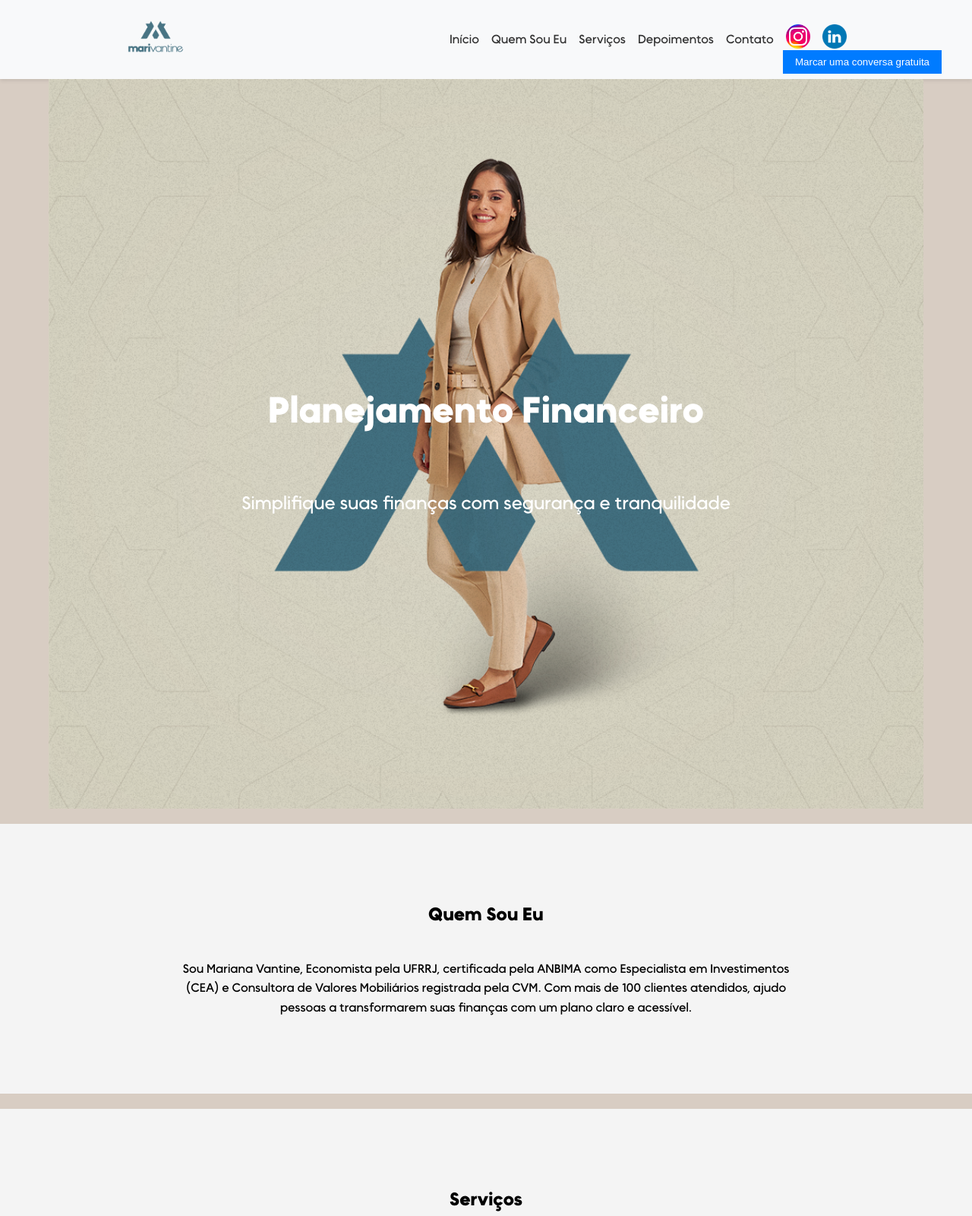
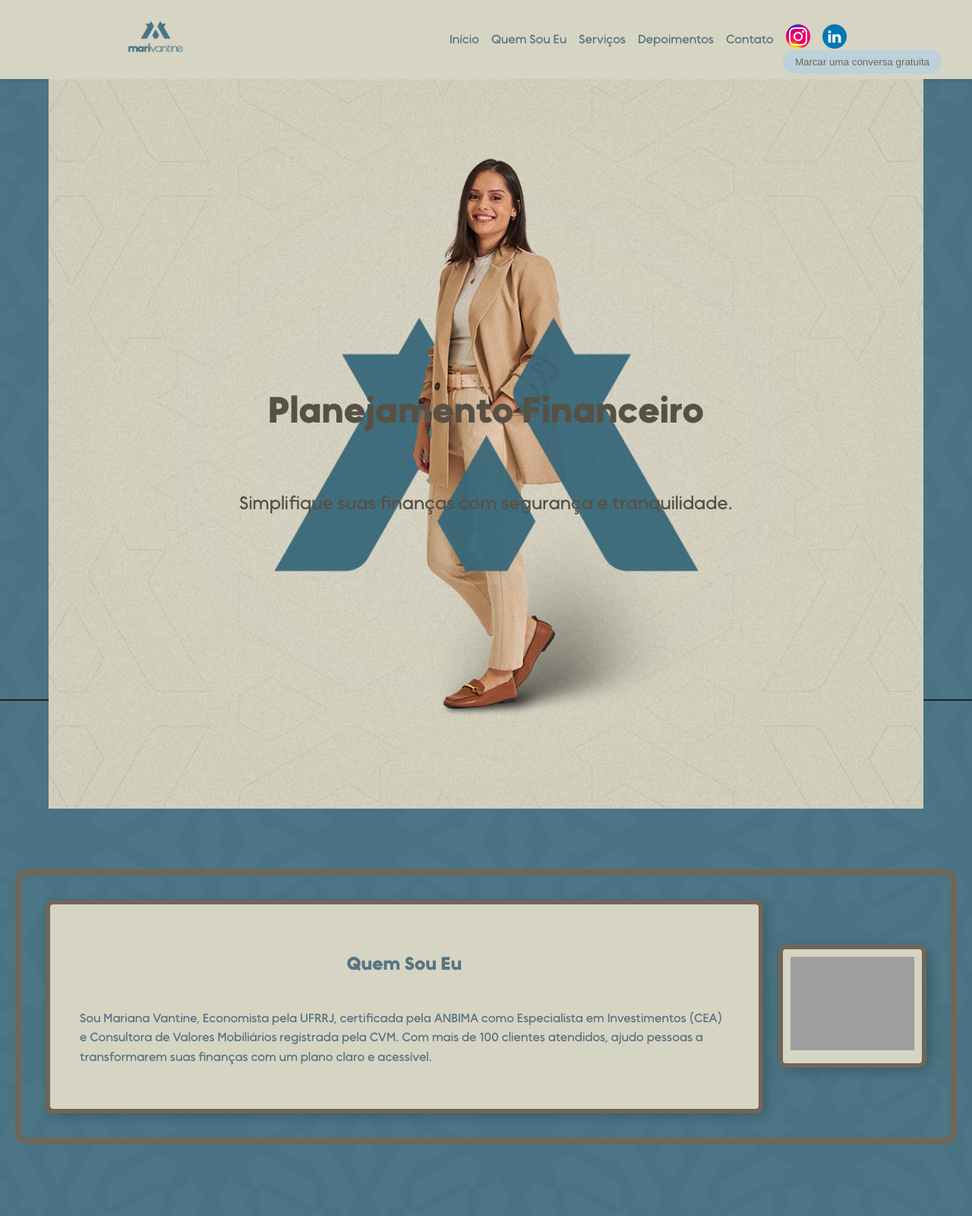
Before and after one commit to phsrdev/MariVantine, a plain HTML site: page index.html in a window 1280 px wide. Shown: the top 1600 px of the page at 76% size. Drawn offline with Linux system fonts and the light colour scheme; grey boxes are pictures that could not be loaded; a script that the page names is missing.

Commit message:
Adicionando cores de marca visual
Favicon, e quem sou eu atualizados.

```diff
--- a/index.html
+++ b/index.html
@@ -6,9 +6,9 @@
     <meta http-equiv="X-UA-Compatible" content="ie=edge">
     <title>Mariana Vantine - Planejamento Financeiro</title>
     <link rel="stylesheet" href="styles.css">
+    <link rel="icon" href="favicon.png" type="image/png">
 </head>
 <body>
-
     <!-- Cabeçalho -->
      <!-- Substituindo botões por imagens com links para redes sociais -->
     <header>
@@ -36,13 +36,24 @@
     <!-- Seção de Introdução -->
     <section class="hero" id="inicio">
         <h1>Planejamento Financeiro</h1>
-        <p>Simplifique suas finanças com segurança e tranquilidade</p>
+        <p>Simplifique suas finanças com segurança e tranquilidade.</p>
     </section>
 
     <!-- Seção Quem Sou Eu -->
     <section class="about" id="sobre">
-        <h2>Quem Sou Eu</h2>
-        <p>Sou Mariana Vantine, Economista pela UFRRJ, certificada pela ANBIMA como Especialista em Investimentos (CEA) e Consultora de Valores Mobiliários registrada pela CVM. Com mais de 100 clientes atendidos, ajudo pessoas a transformarem suas finanças com um plano claro e acessível.</p>
+        <div class="about-content">
+            <!-- Moldura para o texto -->
+            <div class="text-box">
+                <div class="text-box-inner">
+                    <h2>Quem Sou Eu</h2>
+                    <p>Sou Mariana Vantine, Economista pela UFRRJ, certificada pela ANBIMA como Especialista em Investimentos (CEA) e Consultora de Valores Mobiliários registrada pela CVM. Com mais de 100 clientes atendidos, ajudo pessoas a transformarem suas finanças com um plano claro e acessível.</p>
+                </div>
+            </div>
+            <!-- Moldura para a foto -->
+            <div class="photo-frame">
+                <img src="img/eu.jpg" alt="Mariana Vantine" class="about-img">
+            </div>
+        </div>
     </section>
 
     <!-- Seção de Serviços -->
--- a/styles.css
+++ b/styles.css
@@ -40,10 +40,15 @@
 
 /* Estilos Gerais */
 body {
+
+    background-image: url('img/body.png');
+    background-repeat: repeat;
+    background-position: top left;
+    background-size: auto;
+    background-attachment: fixed; /* Isso garante que o background não se mova com a rolagem */
     font-family: 'MADEOkineSans', sans-serif;
     margin: 0;
     padding: 0;
-    background-color: #d8cdc3; /* Cor de fundo similar à da imagem */
     font-size: 1rem; /* Definindo o tamanho base da fonte para 16px */
     line-height: 1.6; /* Melhorando a legibilidade */
 }
@@ -57,7 +62,7 @@ body {
 
 /* Cabeçalho */
 header {
-    background-color: #f8f9fa;
+    background-color: #d6d4c3;
     padding: 0rem 0rem;
     position: center;
     width: 100%;
@@ -90,18 +95,24 @@ header nav .menu {
 header nav .menu a {
     margin: 0 0.5rem;
     text-decoration: none;
-    color: #333;
+    color: #587382;
+}
+
+header nav .menu a:hover {
+    text-decoration: underline;
+    font-weight: bold;
 }
 
 /* Botão de Agendar */
 .btn-agendar {
-    background-color: #007bff;
-    color: #fff;
+    background-color: #bcd1d9;
+    color: #6f6658;
     padding: 0.5rem 1rem;
     border: none;
     cursor: pointer;
-    margin-left: 1rem; /* Espaçamento para afastar o botão do menu */
+    margin-left: 1rem;
     height: auto;
+    border-radius: 1rem;
 }
 
 /* Ajuste para não cobrir o header */
@@ -118,7 +129,7 @@ header .btn-agendar {
     background-repeat: no-repeat;
     background-size: contain;
     height: 100vh;
-    color: #fff;
+    color: #575045;
     text-align: center;
     display: flex;
     justify-content: center;
@@ -144,12 +155,66 @@ h2 {
     margin-bottom: 2.5rem; /* Substituindo 40px */
 }
 
-.about, .services, .testimonials {
+/* About Section */
+.about-content {
+    display: flex;
+    justify-content: space-between;
+    align-items: center;
+    padding: 2rem;
+    border: 0.5rem solid #6f6658; /* External frame */
+    border-radius: 15px;
+    background-color: transparent; /* Transparent background */
+}
+
+/* Text box frame */
+.text-box {
+    border: 0.4rem solid #6f6658; /* Internal frame for the text */
+    padding: 1.5rem;
+    border-radius: 10px;
+    background-color: #d6d4c3;
+    box-shadow: 5px 5px 15px rgba(0, 0, 0, 0.2); /* Shadow for depth */
+}
+
+/* Inner text styling */
+.text-box-inner {
+    padding: 15px;
+    color: #587382; /* Text color */
+}
+
+/* Image frame */
+.photo-frame {
+    max-width: 40%;
+    border: 0.4rem solid #6f6658; /* Image frame */
+    padding: 10px;
+    border-radius: 10px;
+    background-color: #d6d4c3;
+    box-shadow: 5px 5px 15px rgba(0, 0, 0, 0.2); /* Shadow for depth */
+    margin-left: 20px;
+}
+
+/* Mobile version */
+@media (max-width: 768px) {
+    .about-content {
+        flex-direction: column; /* Stack vertically on mobile */
+    }
+
+    .text-box, .photo-frame {
+        max-width: 100%; /* Full width on mobile */
+        margin-bottom: 20px;
+    }
+
+    .photo-frame {
+        margin-left: 0; /* Remove margin on mobile */
+    }
+}
+
+
+.services, .testimonials {
     background-color: #f4f4f4;
     margin: 1.25rem 0; /* Substituindo 20px */
 }
 
-.about p, .services p, .testimonials p {
+.services p, .testimonials p {
     max-width: 50rem; /* Substituindo 800px */
     margin: 0 auto 1.25rem; /* Substituindo 20px */
     text-align: center;
@@ -193,14 +258,19 @@ h2 {
 .footer-links a {
     margin: 0 0.5rem;
     text-decoration: none;
-    color: #fff;
+    color: #d6d4c3;
     display: inline-block;
+}
+
+.footer-links a:hover {
+    text-decoration: underline;
+    font-weight: bold;
 }
 
 /* Estilo geral do rodapé */
 footer {
-    background-color: #333;
-    color: #fff;
+    background-color: #575045;
+    color: #d6d4c3;
     text-align: center;
     padding: 0.2rem 0;
 }
@@ -208,6 +278,7 @@ footer {
 footer p {
     margin-top: 0.5rem;
     font-size: 0.75rem;
+    color: #d6d4c3;
 }
 
 /* Estilo geral de imagens para github pages*/
```
Also changed, not shown: favicon.png (added), img/body.png (added), img/footerlogo.png, 1 other file.
